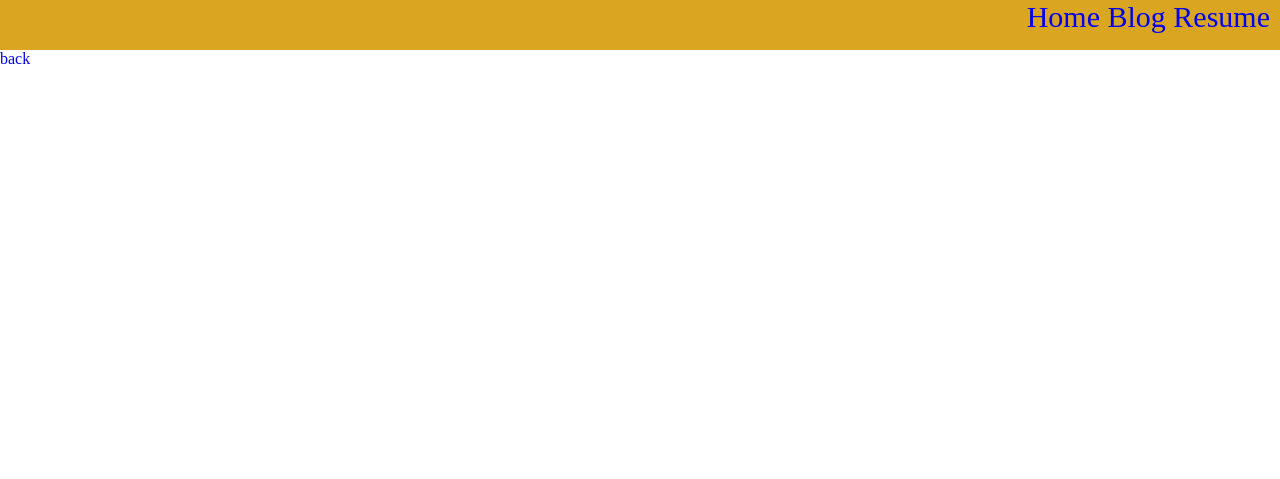
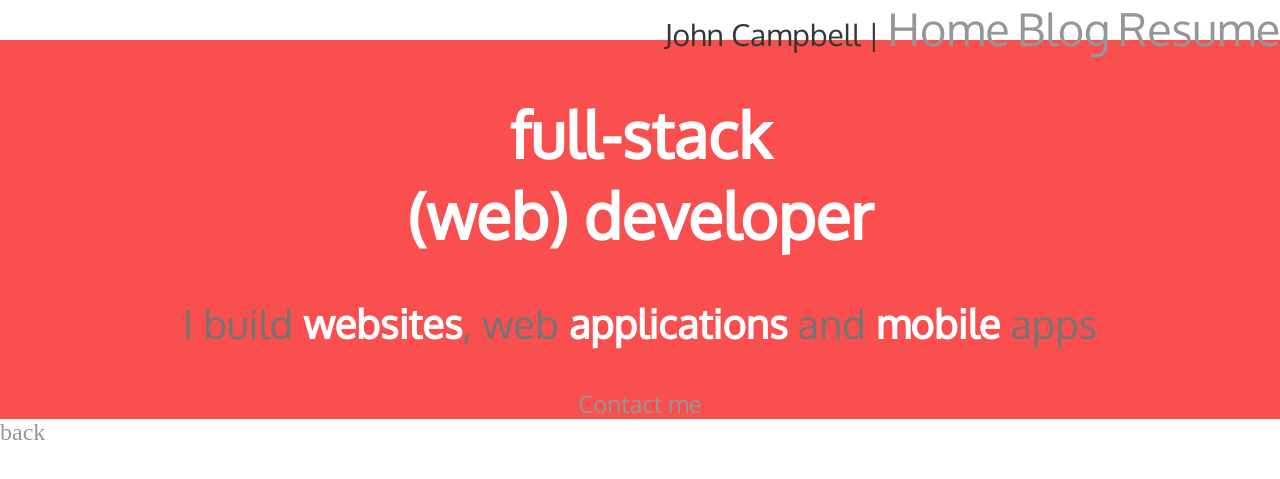
Before and after one commit to Campbell20/portfolio, a Jekyll site: the page built from index.html, in a window 1280 px wide. Shown: the top 479 px of the page. Built offline with Jekyll 4.4.1, drawn with Linux system fonts in a browser that asks for light colours.

Commit message:
made some serious changes to my website. I think it looks 100% better now

```diff
--- a/_includes/nav.html
+++ b/_includes/nav.html
@@ -2,8 +2,9 @@
     nav ul {
         margin:0;
         padding:0;
-        padding-right: 10px;
+        /*padding-right: 10px;*/
         text-align: right;
+        color: #353535;
     }
 
     nav ul>li {
@@ -12,19 +13,44 @@
     }
 
     nav {
-        float: auto;
-        background-color: goldenrod;
-        height: 50px;
+        position: fixed;
+        background-color: white;
+        height: 40px;
+        width: 100%;
         font-size: 30px;
+        font-family: Oxygen;
+        padding: 0;
+        margin: 0;
+
     }
 
-    a {
+
+    a:link {
+        color:#969696;
         text-decoration: none;
+    }
 
+    a:visited {
+        color:#969696;
+        text-decoration: none;
     }
+
+    a:hover {
+        color:#f94f4f;
+        text-decoration: bolder;
+    }
+
+    a:active {
+        color:#f94f4f;
+        text-decoration: bold;
+    }
+
 </style>
 <nav>
     <ul>
+        <li>John Campbell</li>
+        <li>|</li>
+
         <li>
             <a href="/portfolio/">Home</a>
         </li>
--- a/css/main.scss
+++ b/css/main.scss
@@ -1,2 +1,30 @@
 ---
 ---
+
+.area-welcome {
+    // z-index: -1;
+    background-color:#f94f4f;
+    margin:0;
+    padding-top:50px;
+    color: white;
+    text-align: center;
+    font-family: Oxygen, sans-serif, serif;
+
+}
+
+h1 {
+    font-size:400%;
+}
+
+p {
+    font-size:250%;
+    color:#747474;
+}
+
+strong {
+    color: white;
+}
+
+a {
+    font-size:150%;
+}
--- a/css/resume.scss
+++ b/css/resume.scss
@@ -4,25 +4,25 @@
 /* CSS Styles are defined below */
 
 // /*hyperlink colors*/
-// a:link {
-//     color:#ba1c00;
-//     text-decoration: none;
-// }
+a:link {
+    color:#ba1c00;
+    text-decoration: none;
+}
 
-// a:visited {
-//     color:#792313;
-//     text-decoration: none;
-// }
+a:visited {
+    color:#792313;
+    text-decoration: none;
+}
 
-// a:hover {
-//     color:#f82a06;
-//     text-decoration: underline;
-// }
+a:hover {
+    color:#f82a06;
+    text-decoration: underline;
+}
 
-// a:active {
-//     color:#ff4d2d;
-//     text-decoration: underline;
-// }
+a:active {
+    color:#ff4d2d;
+    text-decoration: underline;
+}
 
 //navigation element
 // .navigation-block {
--- a/index.html
+++ b/index.html
@@ -2,8 +2,18 @@
 layout: default
 ---
 
+
 <head>
+         <!-- This css is for the index and blog posts -->
+    <!--<link rel="stylesheet" href="{{ site.github.url }}/css/main.css" type="text/css" />-->
+    <link rel="stylesheet" href="css/main.css" type="text/css" />
+    <link href="https://fonts.googleapis.com/css?family=Oxygen" rel="stylesheet">
+</head>
 
-<!--<meta http-equiv="refresh" content="0; url='{{ "/portfolio/" | append: post.url }}'" /> -->
 
-</head>
+
+<div class="area-welcome">
+    <h1>full-stack <br>(web) developer</h1>
+    <p>I build <strong>websites</strong>, web <strong>applications</strong> and <strong>mobile</strong> apps</p>
+    <a href="#contact">Contact me</a>
+</div>
```
